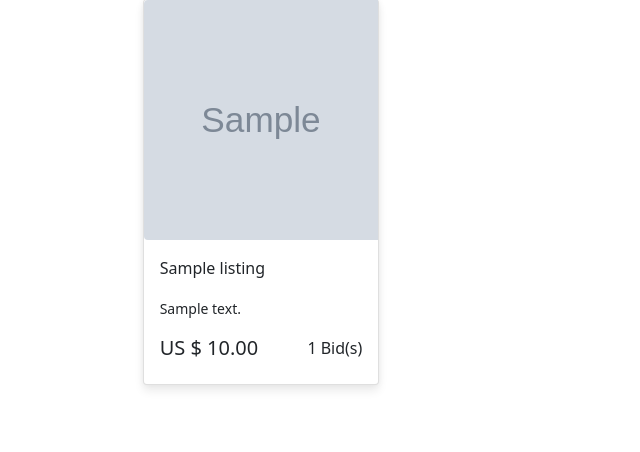
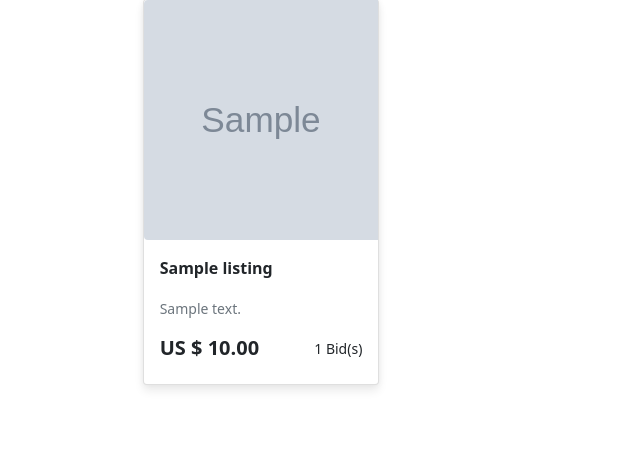
Before and after one commit to ReshanCSX/CS50W-Project2-Commerce, a Django app: page / in a window 1280 px wide. Shown: the part 151-603 px from the top of the page, without its empty margins (0-640 px from the left). Run offline with Django 3.2, Linux system fonts and the light colour scheme; tables that the repository leaves empty hold one stand-in row (values such as "Sample post"); grey boxes marked "Sample" are stand-in pictures.

Commit message:
font color and weight change

```diff
--- a/auctions/templates/auctions/index.html
+++ b/auctions/templates/auctions/index.html
@@ -18,17 +18,13 @@
                             <div class="card h-100">
                                 <img src="{% if listing.image %}{{listing.image}}{% else %}/static/auctions/images/default.jpg{% endif %}" class="img-fluid rounded-start card-img-listing" alt="...">
                                 <div class="card-body">
-                                    <p class="card-title text-truncate">{{listing.title}}</p>
+                                    <p class="card-title text-truncate fw-bold">{{listing.title}}</p>
 
-                                    <p class="card-text text-truncate mt-3">
-                                        <small>
-                                                {{listing.description}}
-                                        </small>
-                                    </p>
+                                    <p class="card-text text-truncate text-muted mt-3"><small>{{listing.description}}</small></p>
 
-                                    <div class="d-flex justify-content-between">
-                                        <h5> US $ {{listing.highest_bid }}</h5>
-                                        <span class="text-end">{{listing.bidcount}} Bid(s)</span>
+                                    <div class="d-flex justify-content-between align-items-center mb-2">
+                                        <h5 class="m-0 fw-bold text-sucess"> US $ {{listing.highest_bid }}</h5>
+                                        <small><span class="text-end">{{listing.bidcount}} Bid(s)</span></small>
                                     </div>
                                 </div>
                             </div>
```
